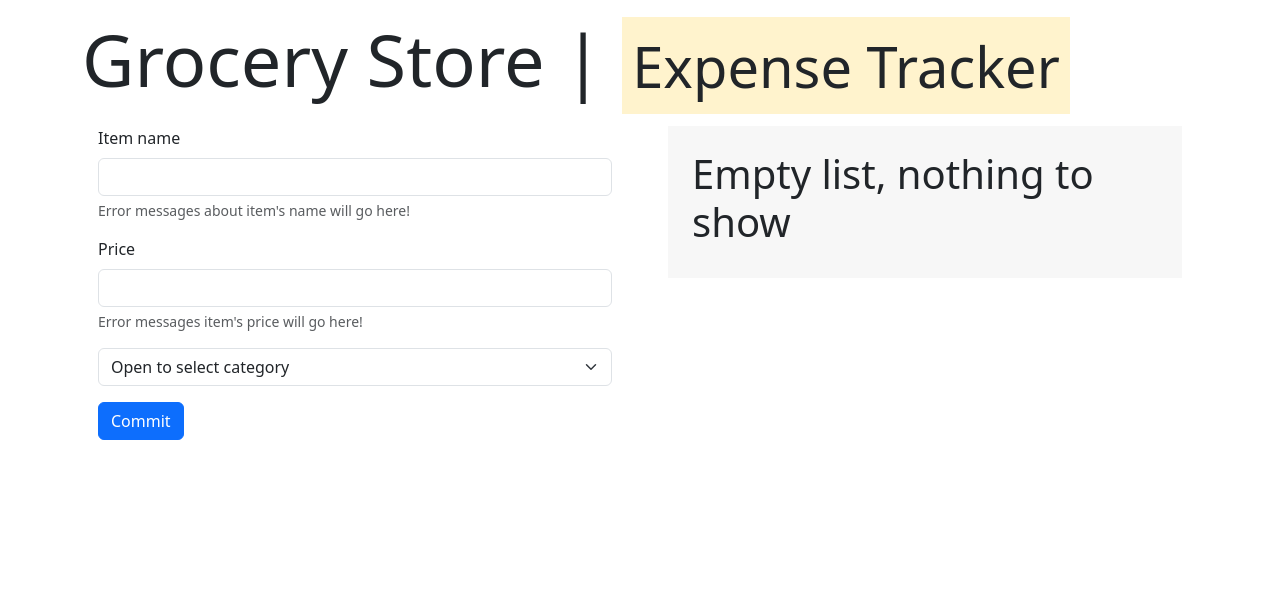
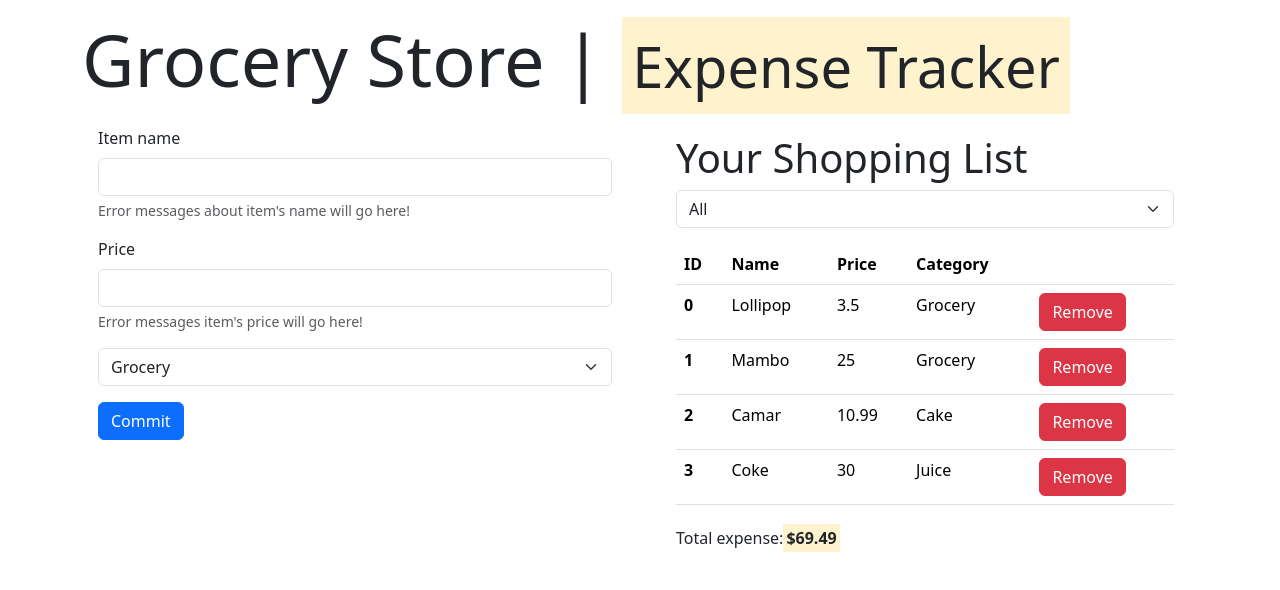
Before and after one commit to 47leonel-wabo/grocery-expenses, a React (Vite) app: page / in a window 1280 px wide. Shown: the top 590 px of the page. Built offline with nearby package versions, Linux system fonts and the light colour scheme.

Commit message:
Rendering and filtering expense list

```diff
--- a/src/App.tsx
+++ b/src/App.tsx
@@ -1,45 +1,45 @@
+import { useState } from "react";
 import "./App.css";
 import ExpenseForm from "./components/ExpenseForm";
 import ShoppingList from "./components/ShoppingList";
+import { number } from "zod";
 
 const categories = ["Grocery", "Cake", "Juice"];
 
 export class ShoppingItem {
+  id: number;
   price: number;
   name: string;
   category: string;
 
   constructor(
+    id: number,
     name: string,
     price: number,
     category: "Grocery" | "Cake" | "Juice"
   ) {
+    this.id = id;
     this.name = name;
     this.price = price;
     this.category = category;
   }
-
-  getName(): string {
-    return this.name;
-  }
-
-  getPrice(): number {
-    return this.price;
-  }
-
-  getCategory(): string {
-    return this.category;
-  }
 }
 
-const groceries = [
-  new ShoppingItem("Lollipop", 3.5, "Grocery"),
-  new ShoppingItem("Mambo", 25, "Grocery"),
-  new ShoppingItem("Camar", 10.99, "Cake"),
-  new ShoppingItem("Coke", 30, "Juice"),
+const baseGroceries = [
+  new ShoppingItem(1, "Lollipop", 3.5, "Grocery"),
+  new ShoppingItem(2, "Mambo", 25, "Grocery"),
+  new ShoppingItem(3, "Camar", 10.99, "Cake"),
+  new ShoppingItem(4, "Coke", 30, "Juice"),
 ];
 
 function App() {
+  const [groceries, setGroceries] = useState(baseGroceries);
+
+  const removeItemToList = (item: ShoppingItem) => {
+    const newList = groceries.filter((grocery) => grocery.id !== item.id);
+    setGroceries(newList);
+  };
+
   return (
     <div className="container">
       <h1 className="display-2">
@@ -50,7 +50,11 @@ function App() {
           <ExpenseForm categories={categories} />
         </div>
         <div className="col-6">
-          <ShoppingList categories={categories} shoppingItems={[]} />
+          <ShoppingList
+            categories={categories}
+            shoppingItems={groceries}
+            handleRemove={removeItemToList}
+          />
         </div>
       </div>
     </div>
--- a/src/components/CategorySelector.tsx
+++ b/src/components/CategorySelector.tsx
@@ -1,9 +1,14 @@
 interface Props {
   items: string[];
+  utility: "filtering" | "registering";
   handleChange: (category: string) => void;
 }
 
-const CategorySelector = ({ items, handleChange }: Props) => {
+const CategorySelector = ({
+  items,
+  utility = "registering",
+  handleChange,
+}: Props) => {
   return (
     <div className="mb-3">
       <select
@@ -11,7 +16,10 @@ const CategorySelector = ({ items, handleChange }: Props) => {
         aria-label="Default select example"
         onChange={(elt) => handleChange(elt.target.value)}
       >
-        <option defaultValue={"nothing"}>Open to select category</option>
+        <option disabled defaultValue="all">
+          Open to select category
+        </option>
+        {utility === "filtering" && <option value="all">All</option>}
         {items.map((item, index) => (
           <option value={item} key={index}>
             {item}
--- a/src/components/ExpenseForm.tsx
+++ b/src/components/ExpenseForm.tsx
@@ -40,6 +40,7 @@ const ExpenseForm = ({ categories }: Props) => {
         </div>
         {
           <CategorySelector
+            utility="registering"
             items={categories}
             handleChange={(category) => {
               console.log("selected category", category);
--- /dev/null
+++ b/src/components/ItemRow.tsx
@@ -0,0 +1,29 @@
+import { Key } from "react";
+import { ShoppingItem } from "../App";
+
+interface Props {
+  item: ShoppingItem;
+  index: number;
+  handleBtnRemoveClick: (item: ShoppingItem) => void;
+}
+
+const ItemRow = ({ item, index, handleBtnRemoveClick }: Props) => {
+  return (
+    <>
+      <th scope="row">{index}</th>
+      <td>{item.name}</td>
+      <td>{item.price}</td>
+      <td>{item.category}</td>
+      <td>
+        <div
+          className="btn btn-danger"
+          onClick={() => handleBtnRemoveClick(item)}
+        >
+          Remove
+        </div>
+      </td>
+    </>
+  );
+};
+
+export default ItemRow;
--- a/src/components/ShoppingList.tsx
+++ b/src/components/ShoppingList.tsx
@@ -1,19 +1,48 @@
+import { useEffect, useState } from "react";
 import { ShoppingItem } from "../App";
 import CategorySelector from "./CategorySelector";
+import ItemRow from "./ItemRow";
 
 interface Props {
   shoppingItems: ShoppingItem[];
   categories: string[];
+  handleRemove: (item: ShoppingItem) => void;
 }
 
-const ShoppingList = ({ shoppingItems, categories }: Props) => {
+const ShoppingList = ({ shoppingItems, categories, handleRemove }: Props) => {
+  const [categoryList, setCategoryList] = useState<string[]>(categories);
+  const [shoppingList, setShoppingList] =
+    useState<ShoppingItem[]>(shoppingItems);
+
+  useEffect(() => {
+    // make sure that this component list is updated with the one received from his parent
+    setShoppingList(shoppingItems);
+    // filter and remove any duplicate category element (e.i: in case there are many items of the same category)
+    setCategoryList([
+      ...new Set(shoppingItems.map(({ category }) => category)),
+    ]);
+  }, [shoppingItems]);
+
   const accessExpenses = (items: ShoppingItem[]): string => {
     return items
       .reduce((accumulator, current) => accumulator + current.price, 0)
       .toFixed(2);
   };
 
-  if (shoppingItems.length === 0)
+  function filter(criteria: string) {
+    return shoppingItems.filter((item) => item.category === criteria);
+  }
+
+  const getFilteringCriteria = (criteria: string) => {
+    if (criteria === "all") {
+      setShoppingList(shoppingItems);
+    } else {
+      const filteredList = filter(criteria);
+      setShoppingList(filteredList);
+    }
+  };
+
+  if (shoppingList.length === 0)
     return (
       <div className="col p-4 m-3" style={{ backgroundColor: "#eeeeee78" }}>
         <h6 className="display-6">Empty list, nothing to show</h6>
@@ -24,10 +53,9 @@ const ShoppingList = ({ shoppingItems, categories }: Props) => {
     <div className="col p-4">
       <h4 className="display-6">Your Shopping List</h4>
       <CategorySelector
-        items={categories}
-        handleChange={(category) => {
-          console.log("selected category", category);
-        }}
+        utility="filtering"
+        items={categoryList}
+        handleChange={getFilteringCriteria}
       />
       <table className="table">
         <thead>
@@ -40,13 +68,13 @@ const ShoppingList = ({ shoppingItems, categories }: Props) => {
           </tr>
         </thead>
         <tbody>
-          {shoppingItems.map((item, index) => (
+          {shoppingList.map((item, index) => (
             <tr key={index}>
-              <th scope="row">{index}</th>
-              <td>{item.name}</td>
-              <td>{item.price}</td>
-              <td>{item.category}</td>
-              <td>@action</td>
+              <ItemRow
+                item={item}
+                index={index}
+                handleBtnRemoveClick={handleRemove}
+              />
             </tr>
           ))}
         </tbody>
@@ -55,7 +83,7 @@ const ShoppingList = ({ shoppingItems, categories }: Props) => {
         <h6>
           Total expense:
           <mark>
-            <b>${accessExpenses(shoppingItems)}</b>
+            <b>${accessExpenses(shoppingList)}</b>
           </mark>
         </h6>
       </div>
```
